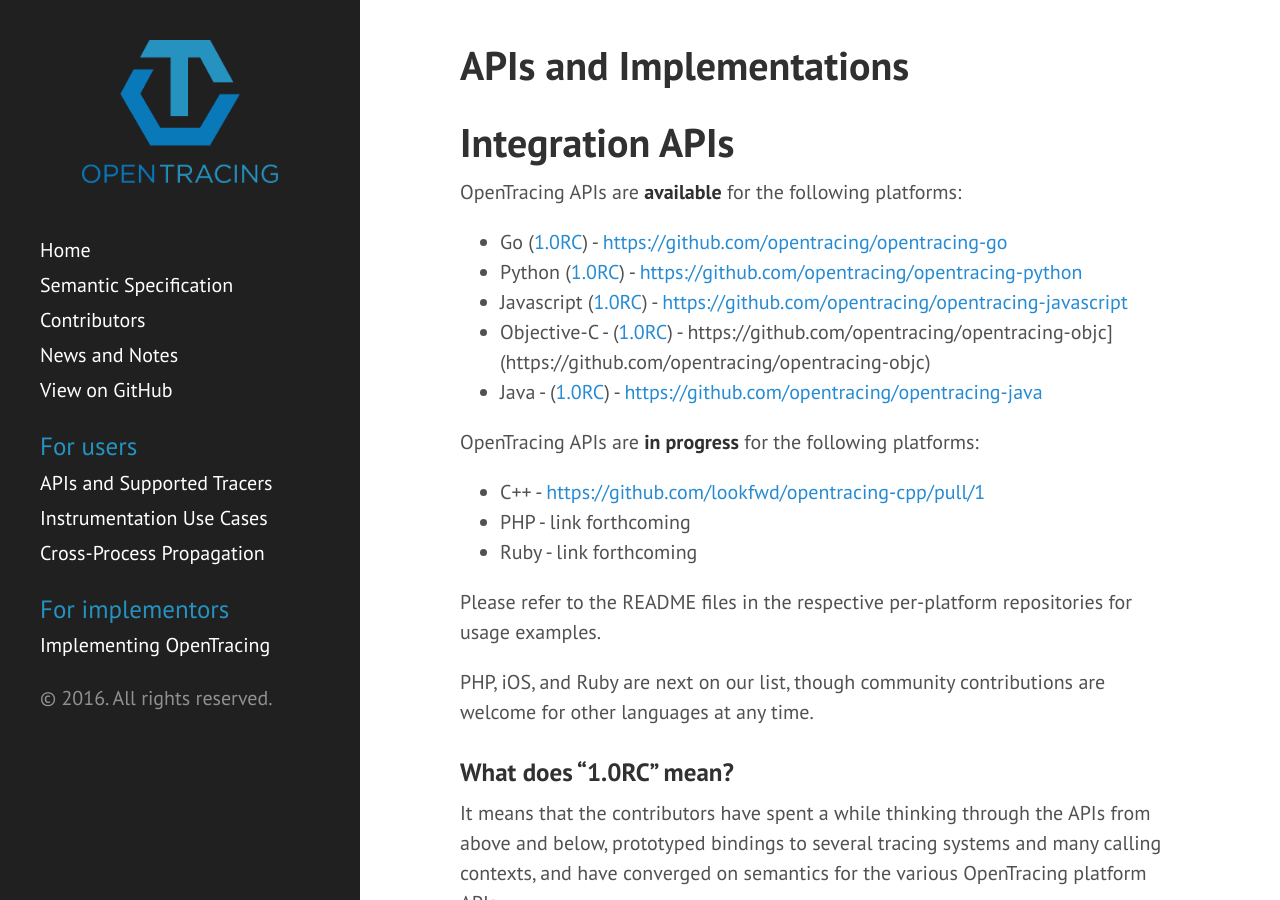
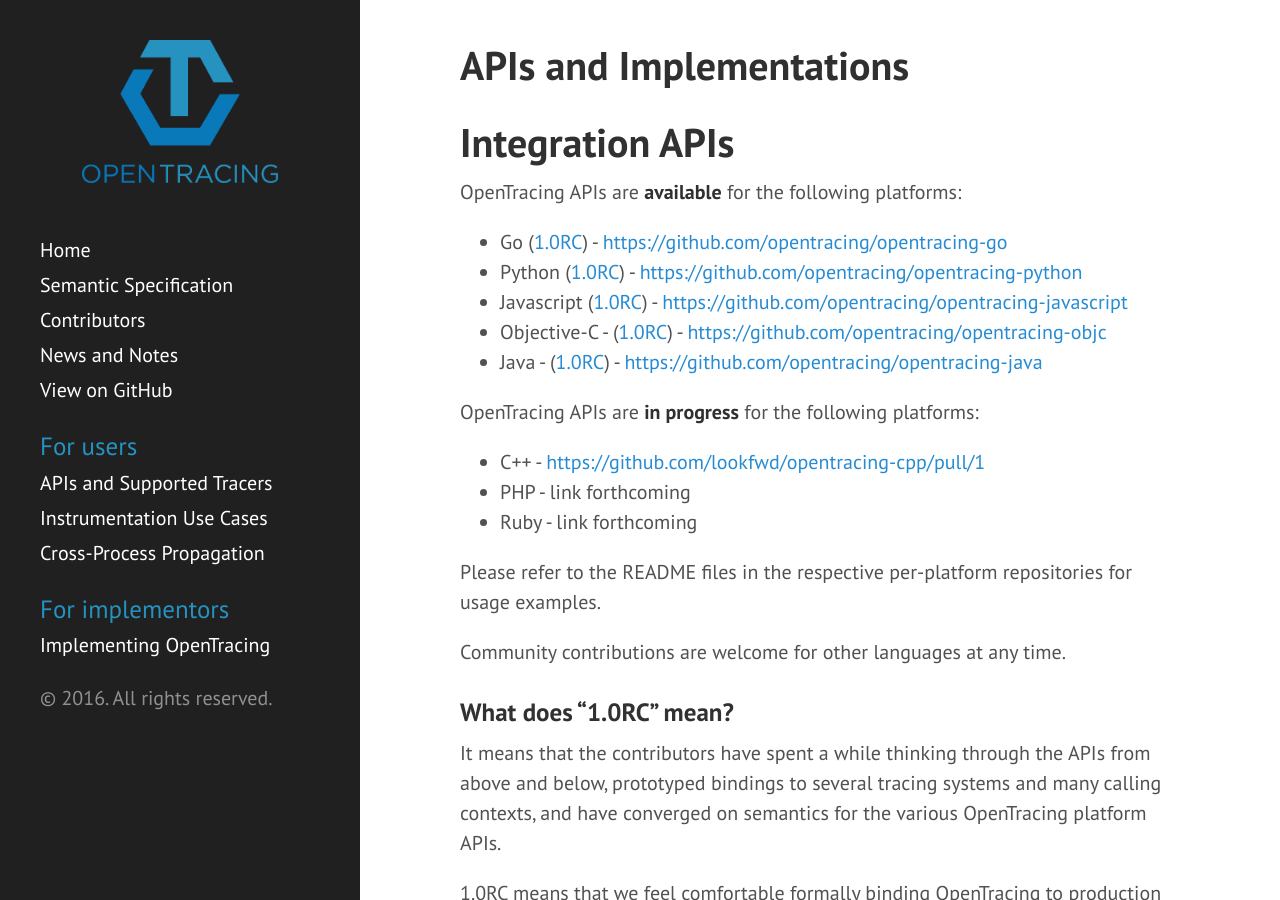
Before and after one commit to opentracing/opentracing.io, a Jekyll site: the page built from integration.md, in a window 1280 px wide and 900 px high. Built offline with Jekyll 4.4.1, drawn with Linux system fonts in a browser that asks for light colours.

Commit message:
Fix a broken link

```diff
--- a/integration.md
+++ b/integration.md
@@ -10,7 +10,7 @@
 * Go ([1.0RC](#v1rc)) - [https://github.com/opentracing/opentracing-go](https://github.com/opentracing/opentracing-go)
 * Python ([1.0RC](#v1rc)) - [https://github.com/opentracing/opentracing-python](https://github.com/opentracing/opentracing-python)
 * Javascript ([1.0RC](#v1rc)) - [https://github.com/opentracing/opentracing-javascript](https://github.com/opentracing/opentracing-javascript)
-* Objective-C - ([1.0RC](#v1rc)) - https://github.com/opentracing/opentracing-objc](https://github.com/opentracing/opentracing-objc)
+* Objective-C - ([1.0RC](#v1rc)) - [https://github.com/opentracing/opentracing-objc](https://github.com/opentracing/opentracing-objc)
 * Java - ([1.0RC](#v1rc)) - [https://github.com/opentracing/opentracing-java](https://github.com/opentracing/opentracing-java)
 
 OpenTracing APIs are **in progress** for the following platforms:
@@ -21,7 +21,7 @@
 
 Please refer to the README files in the respective per-platform repositories for usage examples.
 
-PHP, iOS, and Ruby are next on our list, though community contributions are welcome for other languages at any time.
+Community contributions are welcome for other languages at any time.
 
 <div id="v1rc"></div>
 
```
